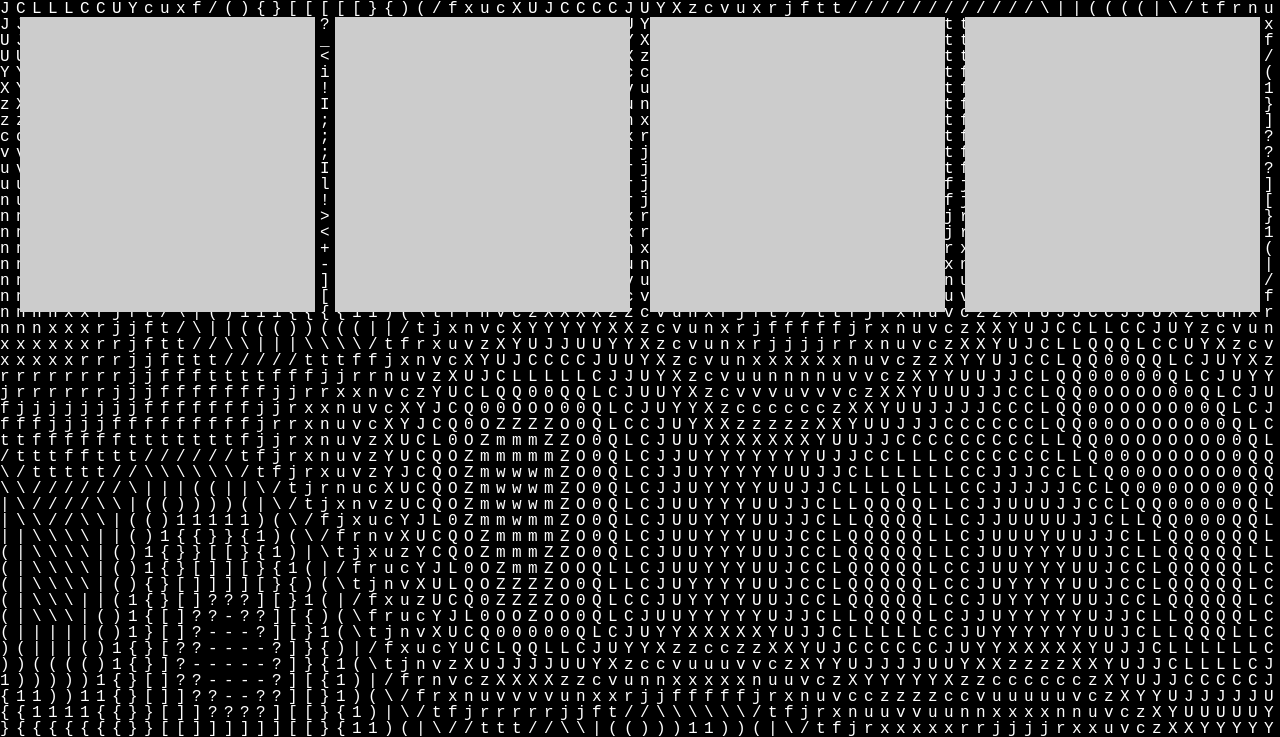
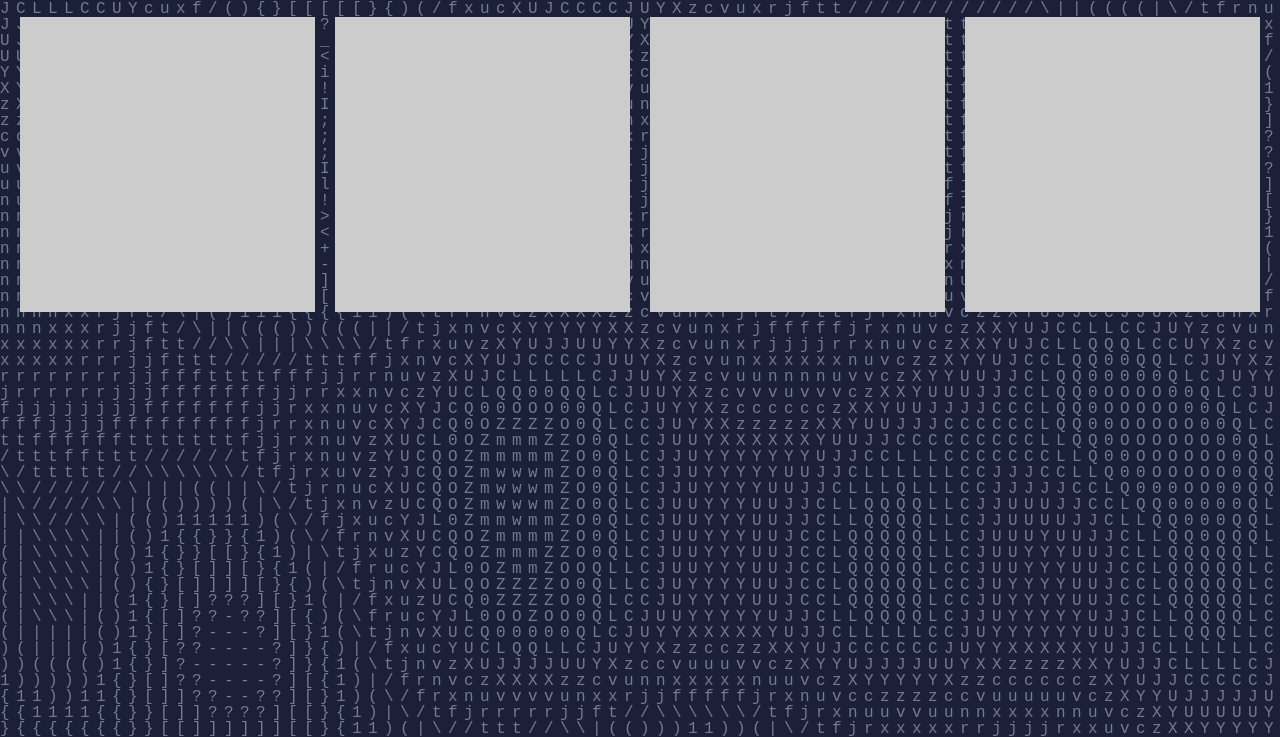
Before and after one commit to SneakRun/gil-a-s-online-portfolio-site, a plain HTML site: page index.html in a window 1280 px wide. Shown: the part 63-800 px from the top of the page. Drawn offline with Linux system fonts and the light colour scheme; animation ran at ten frames a second.

Commit message:
colour-edits-to-ascii

```diff
--- a/ascii-background.js
+++ b/ascii-background.js
@@ -86,16 +86,15 @@ document.addEventListener('DOMContentLoaded', function() {
 
       // Main drawing function
       function draw() {
-        console.log("Drawing frame");
         // Clear the canvas
-        ctx.fillStyle = 'black';
+        ctx.fillStyle = getComputedColor('--ascii-background-color');
         ctx.fillRect(0, 0, canvas.width, canvas.height);
 
         // Get mouse position (default to 0 if not set)
         const mouseX = window.mouseX || 0;
         const mouseY = window.mouseY || 0;
 
-        ctx.fillStyle = 'white';
+        ctx.fillStyle = getComputedColor('--ascii-text-color');
         for (let y = 0; y < rows; y++) {
             for (let x = 0; x < cols; x++) {
                 // Calculate distance from current position to mouse
@@ -152,11 +151,11 @@ document.addEventListener('DOMContentLoaded', function() {
       };
 
       // Log when draw function is called
-      const originalDraw = draw;
-      draw = function() {
-        console.log("Drawing frame");
-        originalDraw();
-      };
+      // const originalDraw = draw;
+      // draw = function() {
+      //   // Remove or comment out the console.log here
+      //   originalDraw();
+      // };
 
       // Log when mouse movement is detected
       const originalHandleMouseMove = handleMouseMove;
@@ -174,3 +173,7 @@ document.addEventListener('DOMContentLoaded', function() {
     console.error("Error in ASCII background script:", error);
   }
 });
+
+function getComputedColor(varName) {
+  return getComputedStyle(document.documentElement).getPropertyValue(varName).trim();
+}
--- a/styles.css
+++ b/styles.css
@@ -137,3 +137,8 @@ img {
     z-index: -1;
     pointer-events: none;
 }
+
+:root {
+  --ascii-background-color: rgb(27, 31, 56);
+  --ascii-text-color: rgb(111, 124, 145);
+}
```
